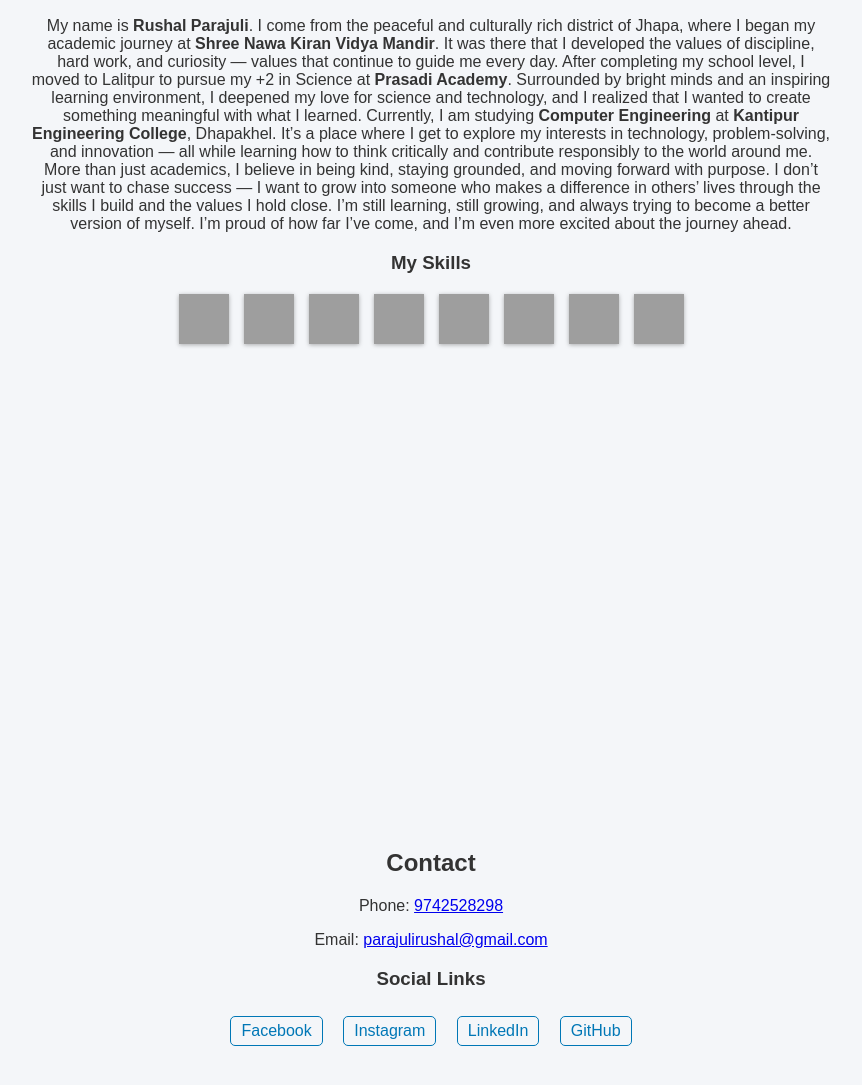
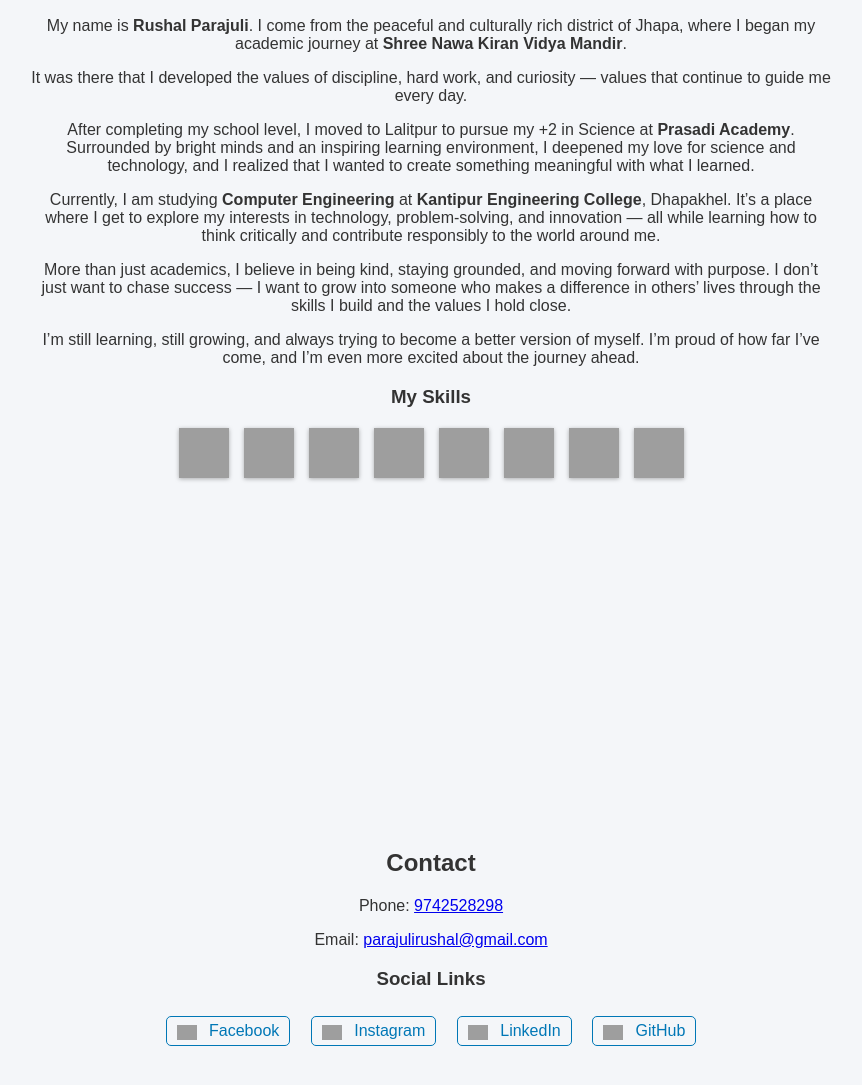
Before and after one commit to rushalparajuli/server, a plain HTML site: page index.html in a window 1280 px wide. Shown: the part 211-1296 px from the top of the page, without its empty margins (209-1071 px from the left). Drawn offline with Linux system fonts and the light colour scheme; grey boxes are pictures that could not be loaded.

Commit message:
about me section updated

```diff
--- a/index.html
+++ b/index.html
@@ -105,6 +105,12 @@
         transition: background 0.3s, color 0.3s;
       }
 
+      .contact a img {
+        width: 20px;
+        vertical-align: middle;
+        margin-right: 8px;
+      }
+
       .contact a:hover {
         background: var(--primary);
         color: white;
@@ -173,21 +179,33 @@
       <p>
         My name is <b>Rushal Parajuli</b>. I come from the peaceful and
         culturally rich district of Jhapa, where I began my academic journey at
-        <b>Shree Nawa Kiran Vidya Mandir</b>. It was there that I developed the
-        values of discipline, hard work, and curiosity — values that continue to
-        guide me every day. After completing my school level, I moved to
-        Lalitpur to pursue my +2 in Science at <b>Prasadi Academy</b>.
-        Surrounded by bright minds and an inspiring learning environment, I
-        deepened my love for science and technology, and I realized that I
-        wanted to create something meaningful with what I learned. Currently, I
-        am studying <b>Computer Engineering</b> at
+        <b>Shree Nawa Kiran Vidya Mandir</b>.
+      </p>
+      <p>
+        It was there that I developed the values of discipline, hard work, and
+        curiosity — values that continue to guide me every day.
+      </p>
+      <p>
+        After completing my school level, I moved to Lalitpur to pursue my +2 in
+        Science at <b>Prasadi Academy</b>. Surrounded by bright minds and an
+        inspiring learning environment, I deepened my love for science and
+        technology, and I realized that I wanted to create something meaningful
+        with what I learned.
+      </p>
+      <p>
+        Currently, I am studying <b>Computer Engineering</b> at
         <b>Kantipur Engineering College</b>, Dhapakhel. It’s a place where I get
         to explore my interests in technology, problem-solving, and innovation —
         all while learning how to think critically and contribute responsibly to
-        the world around me. More than just academics, I believe in being kind,
-        staying grounded, and moving forward with purpose. I don’t just want to
-        chase success — I want to grow into someone who makes a difference in
-        others’ lives through the skills I build and the values I hold close.
+        the world around me.
+      </p>
+      <p>
+        More than just academics, I believe in being kind, staying grounded, and
+        moving forward with purpose. I don’t just want to chase success — I want
+        to grow into someone who makes a difference in others’ lives through the
+        skills I build and the values I hold close.
+      </p>
+      <p>
         I’m still learning, still growing, and always trying to become a better
         version of myself. I’m proud of how far I’ve come, and I’m even more
         excited about the journey ahead.
@@ -240,12 +258,34 @@
       </p>
       <h3>Social Links</h3>
       <div class="contact">
-        <a href="https://www.facebook.com/rushal.parajuli.5" target="_blank"
-          >Facebook</a
-        >
-        <a href="https://instagram.com" target="_blank">Instagram</a>
-        <a href="https://linkedin.com" target="_blank">LinkedIn</a>
-        <a href="https://github.com" target="_blank">GitHub</a>
+        <a href="https://www.facebook.com/rushal.parajuli.5" target="_blank">
+          <img
+            src="https://cdn.jsdelivr.net/gh/devicons/devicon/icons/facebook/facebook-original.svg"
+            alt="Facebook"
+          />
+          Facebook
+        </a>
+        <a href="https://instagram.com" target="_blank">
+          <img
+            src="https://cdn-icons-png.flaticon.com/512/2111/2111463.png"
+            alt="Instagram"
+          />
+          Instagram
+        </a>
+        <a href="https://linkedin.com" target="_blank">
+          <img
+            src="https://cdn-icons-png.flaticon.com/512/145/145807.png"
+            alt="LinkedIn"
+          />
+          LinkedIn
+        </a>
+        <a href="https://github.com" target="_blank">
+          <img
+            src="https://cdn.jsdelivr.net/gh/devicons/devicon/icons/github/github-original.svg"
+            alt="GitHub"
+          />
+          GitHub
+        </a>
       </div>
     </section>
 
```
